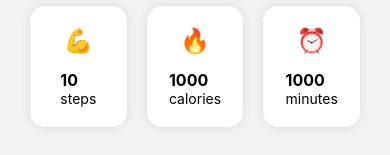
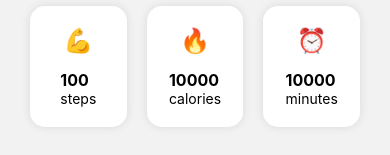
Before and after one commit to IvanTsve/fit-native-cardio, a React Native app: screen /Home in a window 390 px wide. Shown: the part 311-466 px from the top of the page. Built offline with nearby package versions, Linux system fonts and the light colour scheme.

Commit message:
workoutstat is now common since we use it in more views

```diff
--- a/src/components/Home/WorkoutStats.jsx
+++ b/src/components/Common/WorkoutStats.jsx
@@ -2,12 +2,12 @@ import React from 'react';
 import SingleStat from '@/components/Common/SingleStat';
 import { View, StyleSheet } from 'react-native';
 
-export default function WorkoutStats() {
+export default function WorkoutStats({ range }) {
     return (
         <View style={styles.container}>
-            <SingleStat title="steps" icon='💪' value="10" />
-            <SingleStat title="calories" icon='🔥' value="1000" />
-            <SingleStat title="minutes" icon='⏰' value="1000" />
+            <SingleStat title="steps" icon='💪' value={range === 'week' ? '10' : '100'} />
+            <SingleStat title="calories" icon='🔥' value={range === 'week' ? '1000' : '10000'} />
+            <SingleStat title="minutes" icon='⏰' value={range === 'week' ? '1000' : '10000'} />
         </View>
     );
 }
--- a/src/components/Home/Index.jsx
+++ b/src/components/Home/Index.jsx
@@ -2,7 +2,7 @@ import React from 'react';
 import { View, ScrollView } from 'react-native';
 import Greetings from '@/components/Home/Greetings';
 import Progress from '@/components/Home/Progres';
-import WorkoutStats from '@/components/Home/WorkoutStats';
+import WorkoutStats from '@/components/Common/WorkoutStats';
 import MainButton from '@/components/Common/MainButton';
 import { commonStyles } from '@/styles/Common';
 import RecentWorkouts from '@/components/Home/RecentWorkouts';
```
